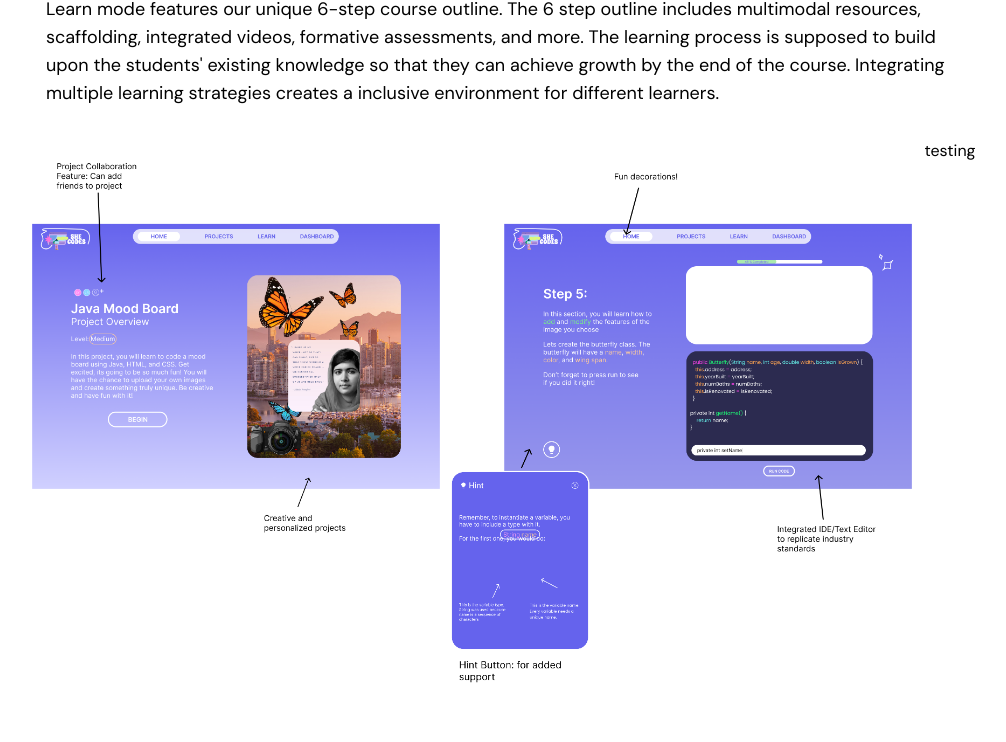
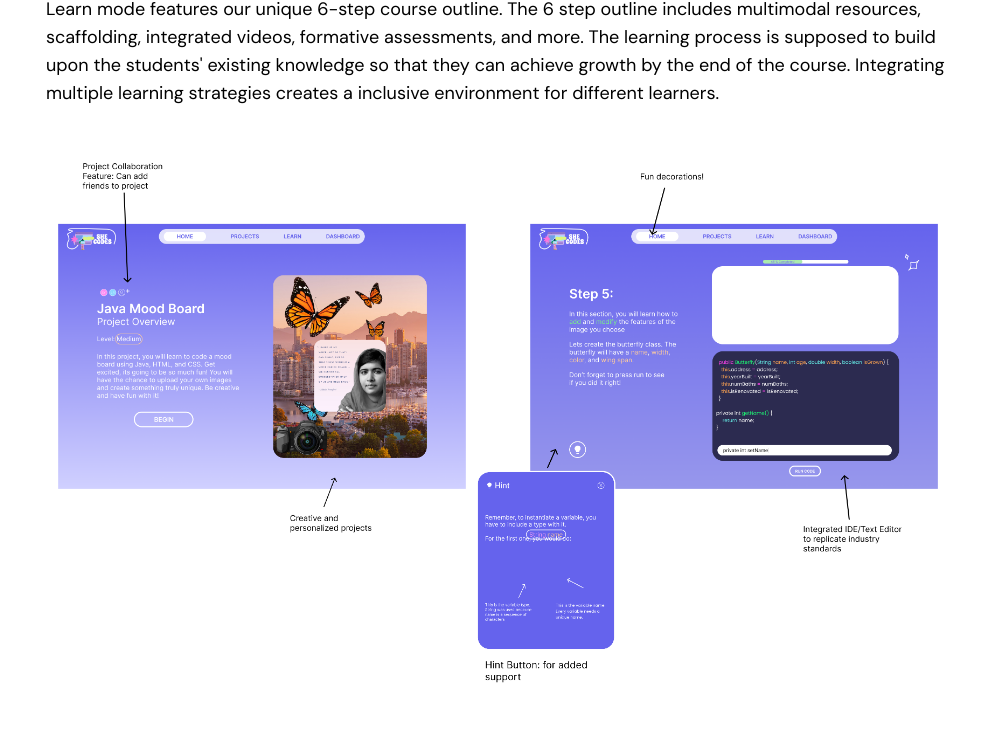
Before and after one commit to sonyayuen/sy-portfolio2, a React (Vite) app: page /sy-portfolio2/sheCodes in a window 1280 px wide. Shown: the part 6655-7397 px from the top of the page, without its empty margins (142-1148 px from the left). Built offline with nearby package versions, Linux system fonts and the light colour scheme.

Commit message:
deleted line

```diff
--- a/src/scenes/sheCodes/index.tsx
+++ b/src/scenes/sheCodes/index.tsx
@@ -285,7 +285,7 @@ const SheCodes = () => {
 
                         <div className='w-full flex justify-center'>
                             <img src={sheCodesProject} alt="" className='object-cover rounded-3xl' />
-                            <h1>testing</h1>
+
 
 
                         </div>
```
